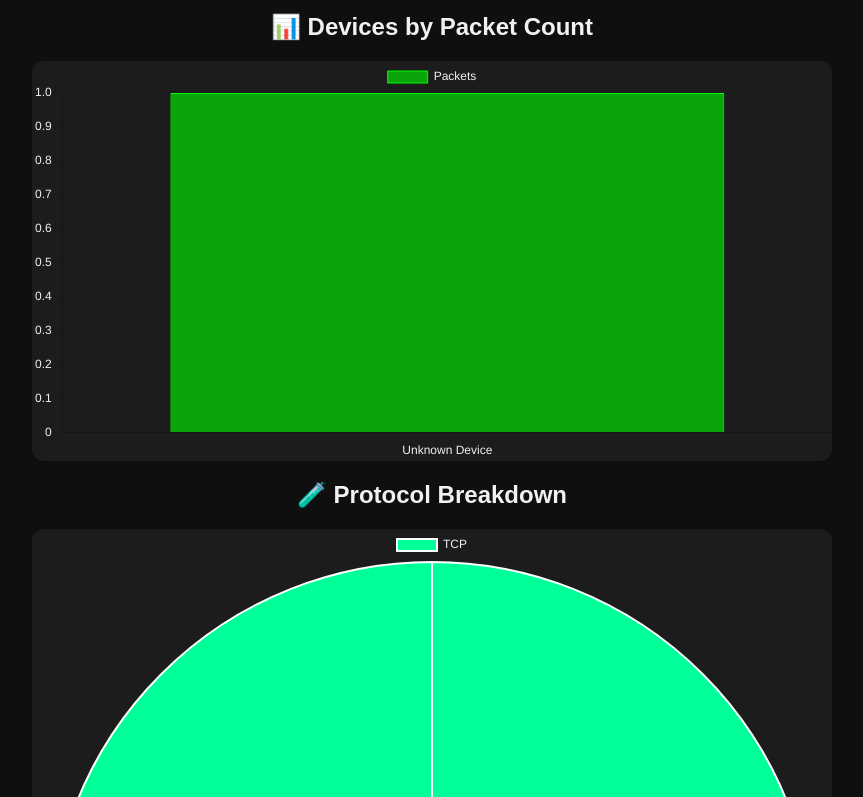
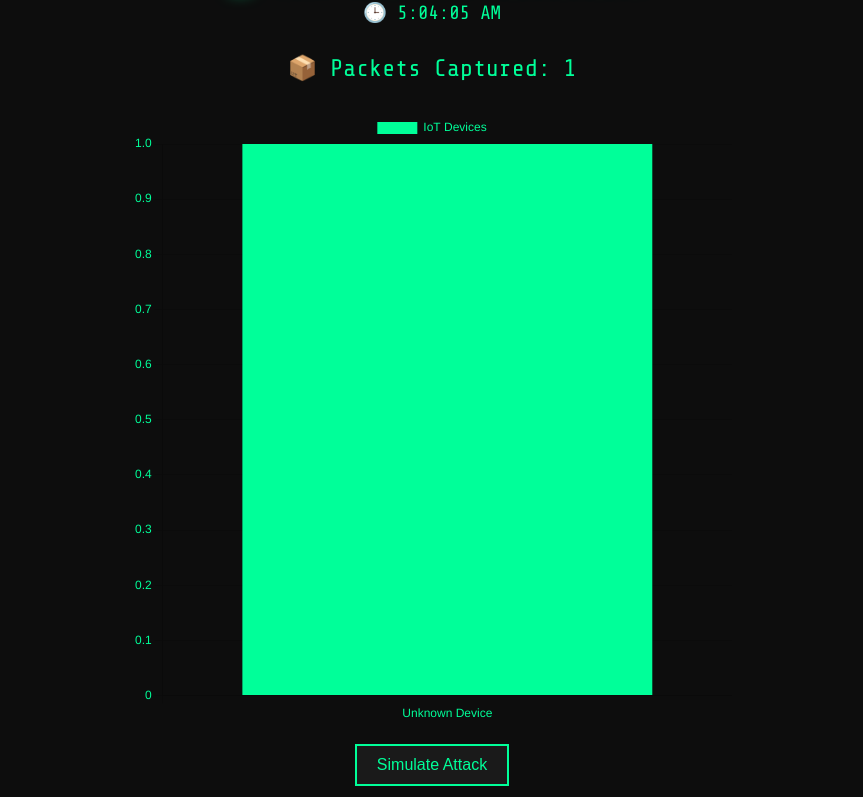
Before and after one commit to behruz1262/iot-masterpiece, a plain HTML site: page index.html in a window 1280 px wide. Shown: the part 96-893 px from the top of the page, without its empty margins (208-1071 px from the left). Drawn offline with nearby package versions, Linux system fonts and the light colour scheme.

Commit message:
Prepare for GitHub Pages deployment

```diff
--- a/index.html
+++ b/index.html
@@ -2,116 +2,158 @@
 <html lang="en">
 <head>
   <meta charset="UTF-8" />
-  <title>Smart IoT Traffic Dashboard</title>
+  <title>📡 IoT Traffic Dashboard</title>
   <script src="https://cdn.jsdelivr.net/npm/chart.js"></script>
+  <link href="https://fonts.googleapis.com/css2?family=Share+Tech+Mono&display=swap" rel="stylesheet">
   <style>
     body {
-      background-color: #0f0f0f;
-      color: #f1f1f1;
-      font-family: sans-serif;
+      background-color: #0d0d0d;
+      color: #00ff99;
+      font-family: 'Share Tech Mono', monospace;
+      display: flex;
+      flex-direction: column;
+      align-items: center;
       padding: 20px;
     }
-    h1, h2 {
-      text-align: center;
+
+    h1 {
+      font-size: 2em;
+      margin-bottom: 10px;
+      animation: glow 1.5s ease-in-out infinite alternate;
     }
+
+    #clock {
+      font-size: 1.2em;
+      margin-bottom: 20px;
+    }
+
+    #packets {
+      font-size: 1.5em;
+      margin: 10px 0;
+      color: #00ff99;
+    }
+
+    @keyframes glow {
+      from {
+        text-shadow: 0 0 5px #00ff99;
+      }
+      to {
+        text-shadow: 0 0 20px #00ff99;
+      }
+    }
+
+    .alert {
+      background-color: red;
+      color: white;
+      font-weight: bold;
+      padding: 10px;
+      display: none;
+      animation: flash 1s ease-in-out 3;
+      margin-bottom: 20px;
+    }
+
+    @keyframes flash {
+      0%, 100% { background-color: #0d0d0d; }
+      50% { background-color: red; }
+    }
+
+    button {
+      background-color: #1a1a1a;
+      color: #00ff99;
+      border: 2px solid #00ff99;
+      padding: 10px 20px;
+      margin-top: 20px;
+      font-size: 1em;
+      cursor: pointer;
+    }
+
     canvas {
-      margin: 20px auto;
-      display: block;
-      background-color: #1c1c1c;
-      border-radius: 12px;
-    }
-    pre {
-      background: #1a1a1a;
-      padding: 10px;
-      border-radius: 10px;
-      color: #0f0;
-      max-width: 800px;
-      margin: auto;
+      max-width: 600px;
+      margin-top: 20px;
     }
   </style>
 </head>
 <body>
-  <h1>🚀 IoT Behavior Profiler</h1>
+  <h1>📡 IoT Traffic Dashboard</h1>
+  <div id="clock">🕒 Loading current time...</div>
+  <div id="packets">📦 Packets Captured: <span id="count">0</span></div>
+  <div class="alert" id="alertBox">🚨 Simulated attack triggered! Risk level HIGH.</div>
 
-  <h2>📊 Devices by Packet Count</h2>
-  <canvas id="deviceChart" width="800" height="400"></canvas>
-
-  <h2>🧪 Protocol Breakdown</h2>
-  <canvas id="protocolChart" width="800" height="400"></canvas>
-
-  <h2>🧠 AI-style Behavior Notes</h2>
-  <pre id="notes">Loading behavior notes...</pre>
+  <canvas id="iotChart"></canvas>
+  <button onclick="simulateAttack()">Simulate Attack</button>
 
   <script>
-    async function loadData(url) {
-      const res = await fetch(url);
-      return await res.json();
+    // Real-time Clock
+    function updateClock() {
+      const now = new Date();
+      document.getElementById("clock").textContent =
+        "🕒 " + now.toLocaleTimeString();
     }
+    setInterval(updateClock, 1000);
+    updateClock();
 
-    async function loadText(url) {
-      const res = await fetch(url);
-      return await res.text();
-    }
+    // Load JSON data
+    fetch("device_summary.json")
+      .then(response => response.json())
+      .then(data => {
+        const labels = Object.keys(data);
+        const values = Object.values(data);
+        animateCount(values.reduce((a, b) => a + b, 0));
 
-    async function renderCharts() {
-      const devices = await loadData('device_summary.json');
-      const protocols = await loadData('protocol_breakdown.json');
-      const notes = await loadText('behavior_notes.txt');
-      document.getElementById('notes').innerText = notes;
-
-      const deviceCtx = document.getElementById('deviceChart').getContext('2d');
-      new Chart(deviceCtx, {
-        type: 'bar',
+        new Chart(document.getElementById("iotChart"), {
+          type: "bar",
           data: {
-          labels: Object.keys(devices),
+            labels,
             datasets: [{
-            label: 'Packets',
-            data: Object.values(devices),
-            backgroundColor: 'rgba(0, 255, 0, 0.6)',
-            borderColor: 'rgba(0, 255, 0, 1)',
-            borderWidth: 1
+              label: "IoT Devices",
+              data: values,
+              backgroundColor: "#00ff99"
             }]
           },
           options: {
+            responsive: true,
             scales: {
               y: {
                 beginAtZero: true,
-              ticks: { color: '#f1f1f1' }
+                ticks: { color: "#00ff99" }
               },
               x: {
-              ticks: { color: '#f1f1f1' }
+                ticks: { color: "#00ff99" }
               }
             },
             plugins: {
               legend: {
-              labels: { color: '#f1f1f1' }
+                labels: {
+                  color: '#00ff99'
+                }
               }
             }
           }
         });
+      });
 
-      const protoCtx = document.getElementById('protocolChart').getContext('2d');
-      new Chart(protoCtx, {
-        type: 'pie',
-        data: {
-          labels: Object.keys(protocols),
-          datasets: [{
-            label: 'Protocol Usage',
-            data: Object.values(protocols),
-            backgroundColor: ['#00ff99', '#33ccff', '#ffcc00', '#ff3366', '#9966ff']
-          }]
-        },
-        options: {
-          plugins: {
-            legend: {
-              labels: { color: '#f1f1f1' }
+    // Animate packet count
+    function animateCount(target) {
+      let count = 0;
+      const step = Math.ceil(target / 100);
+      const interval = setInterval(() => {
+        count += step;
+        if (count >= target) {
+          count = target;
+          clearInterval(interval);
         }
-          }
-        }
-      });
+        document.getElementById("count").textContent = count;
+      }, 20);
     }
 
-    renderCharts();
+    // Simulate cyber attack alert
+    function simulateAttack() {
+      const alertBox = document.getElementById("alertBox");
+      alertBox.style.display = "block";
+      setTimeout(() => {
+        alertBox.style.display = "none";
+      }, 3000);
+    }
   </script>
 </body>
 </html>
```
Lines whose indentation alone changed are shown as unchanged.
